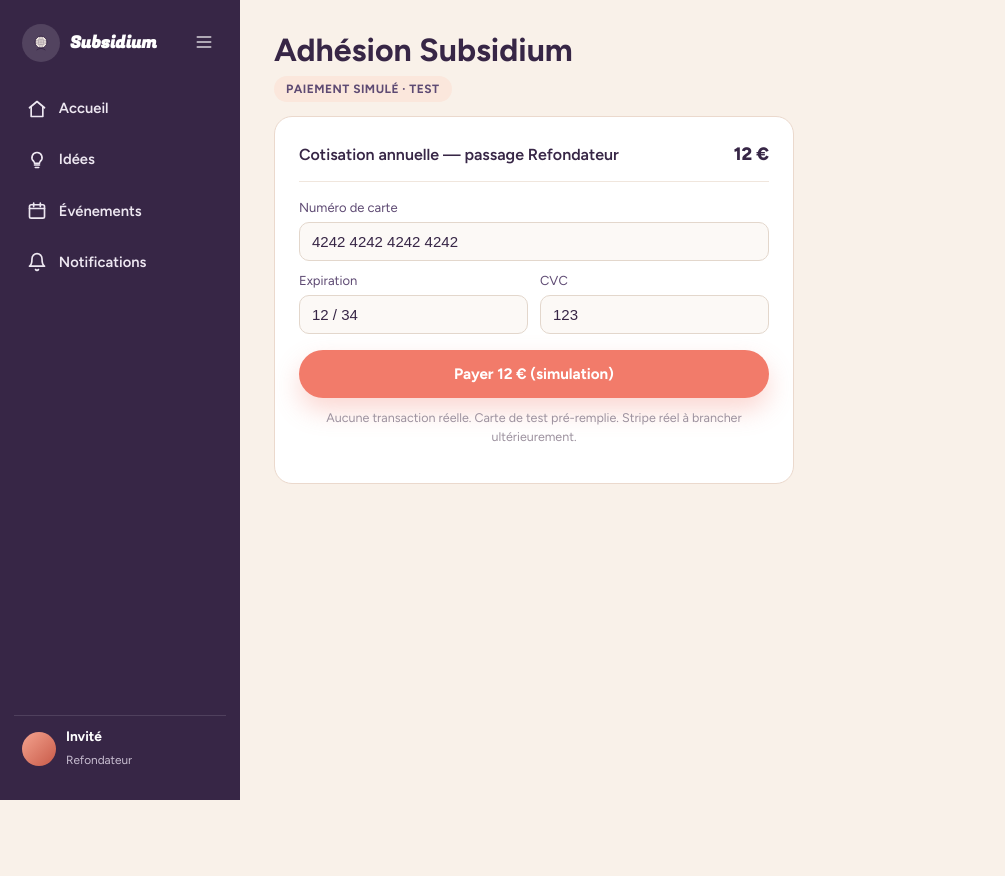
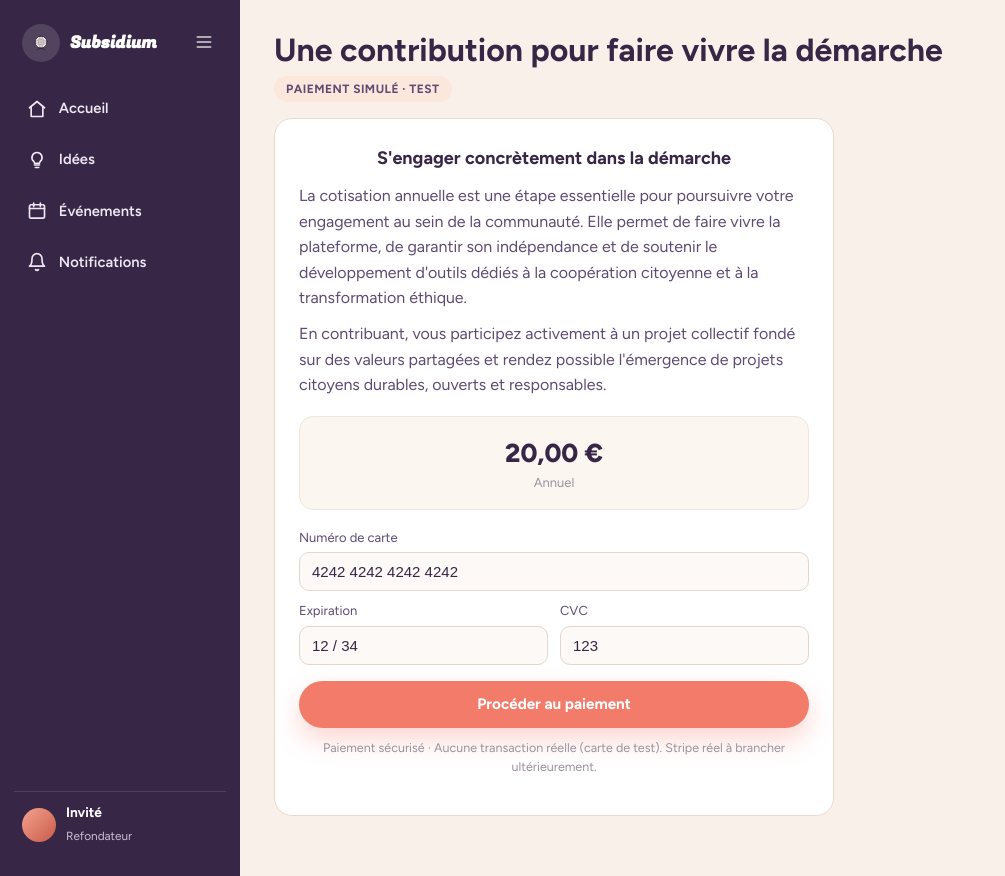
Before and after one commit to team872/subsidium-app, a Next.js app: page /app/paiement in a window 1280 px wide. Shown: the whole page, without its empty margins (0-1005 px from the left). Before the commit the page ends 800 px from the top, so only its background shows below. Built offline with nearby package versions, Linux system fonts and the light colour scheme; no server answers.

Commit message:
content(paiement): aligner sur l'AVP - 'Une contribution pour faire vivre la demarche', montant 20,00 EUR/an, libelles 'Proceder au paiement' / 'Paiement securise'

```diff
--- a/app/paiement/page.tsx
+++ b/app/paiement/page.tsx
@@ -7,7 +7,8 @@
 // Paiement SIMULÉ (provisoire) pour tester le passage Visiteur -> Refondateur.
 // Aucune transaction réelle : le bouton appelle /api/progression/pay (paye=true).
 // Le vrai Stripe sera branché ici plus tard.
-const MONTANT = "12 €"; // cotisation annuelle (placeholder)
+// Textes et montant alignés sur l'AVP (écran « Une contribution pour faire vivre la démarche »).
+const MONTANT = "20,00 €";
 
 export default function PaiementPage() {
   const [busy, setBusy] = useState(false);
@@ -31,11 +32,11 @@
   return (
     <AppShell>
       <div className="board-head">
-        <h1>Adhésion Subsidium</h1>
+        <h1>Une contribution pour faire vivre la démarche</h1>
       </div>
 
-      <div style={{ maxWidth: 520 }}>
-        <div style={{ display: "inline-block", background: "#FBE7DC", color: "#5E4A73", fontSize: 12, fontWeight: 700, letterSpacing: ".04em", borderRadius: 999, padding: "4px 12px", marginBottom: 14 }}>
+      <div style={{ maxWidth: 560 }}>
+        <div style={{ display: "inline-block", background: "#FBE7DC", color: "#5E4A73", fontSize: 12, fontWeight: 700, letterSpacing: ".04em", borderRadius: 999, padding: "4px 12px", marginBottom: 16 }}>
           PAIEMENT SIMULÉ · TEST
         </div>
 
@@ -43,7 +44,7 @@
           <div style={{ border: "1px solid #EBD9CD", borderRadius: 18, padding: 24, background: "#fff" }}>
             <h2 style={{ marginTop: 0, color: "#372646" }}>Paiement confirmé</h2>
             <p style={{ color: "#5E4A73" }}>
-              Votre adhésion est réglée (simulation). Si votre charte est validée, vous êtes désormais
+              Votre contribution est enregistrée (simulation). Si votre charte est validée, vous êtes désormais
               <b> Refondateur</b> et pouvez exprimer vos idées.
             </p>
             <Link href="/accueil" className="btn btn-coral" style={{ display: "inline-block", marginTop: 6 }}>
@@ -51,10 +52,23 @@
             </Link>
           </div>
         ) : (
-          <div style={{ border: "1px solid #EBD9CD", borderRadius: 18, padding: 24, background: "#fff" }}>
-            <div style={{ display: "flex", justifyContent: "space-between", alignItems: "baseline", borderBottom: "1px solid #F0E6DD", paddingBottom: 12, marginBottom: 16 }}>
-              <span style={{ color: "#372646", fontWeight: 600 }}>Cotisation annuelle — passage Refondateur</span>
-              <span style={{ color: "#372646", fontWeight: 800, fontSize: 18 }}>{MONTANT}</span>
+          <div style={{ border: "1px solid #EBD9CD", borderRadius: 18, padding: "26px 24px", background: "#fff" }}>
+            <h2 style={{ margin: "0 0 10px", color: "#372646", fontSize: 18, textAlign: "center" }}>
+              S&apos;engager concrètement dans la démarche
+            </h2>
+            <p style={{ color: "#5E4A73", lineHeight: 1.6, margin: "0 0 10px" }}>
+              La cotisation annuelle est une étape essentielle pour poursuivre votre engagement au sein de la
+              communauté. Elle permet de faire vivre la plateforme, de garantir son indépendance et de soutenir
+              le développement d&apos;outils dédiés à la coopération citoyenne et à la transformation éthique.
+            </p>
+            <p style={{ color: "#5E4A73", lineHeight: 1.6, margin: "0 0 18px" }}>
+              En contribuant, vous participez activement à un projet collectif fondé sur des valeurs partagées et
+              rendez possible l&apos;émergence de projets citoyens durables, ouverts et responsables.
+            </p>
+
+            <div style={{ textAlign: "center", background: "#FCF6F0", border: "1px solid #F0E6DD", borderRadius: 14, padding: "16px 12px", marginBottom: 18 }}>
+              <div style={{ color: "#372646", fontWeight: 800, fontSize: 26 }}>{MONTANT}</div>
+              <div style={{ color: "#9C919E", fontSize: 13 }}>Annuel</div>
             </div>
 
             <label style={lbl}>Numéro de carte</label>
@@ -73,10 +87,10 @@
             {error && <p className="msg" style={{ marginTop: 10 }}>{error}</p>}
 
             <button type="button" className="btn btn-coral" onClick={pay} disabled={busy} style={{ width: "100%", marginTop: 16 }}>
-              {busy ? "Traitement…" : `Payer ${MONTANT} (simulation)`}
+              {busy ? "Traitement…" : "Procéder au paiement"}
             </button>
             <p style={{ color: "#9C919E", fontSize: 12.5, marginTop: 10, textAlign: "center" }}>
-              Aucune transaction réelle. Carte de test pré-remplie. Stripe réel à brancher ultérieurement.
+              Paiement sécurisé · Aucune transaction réelle (carte de test). Stripe réel à brancher ultérieurement.
             </p>
           </div>
         )}
```
